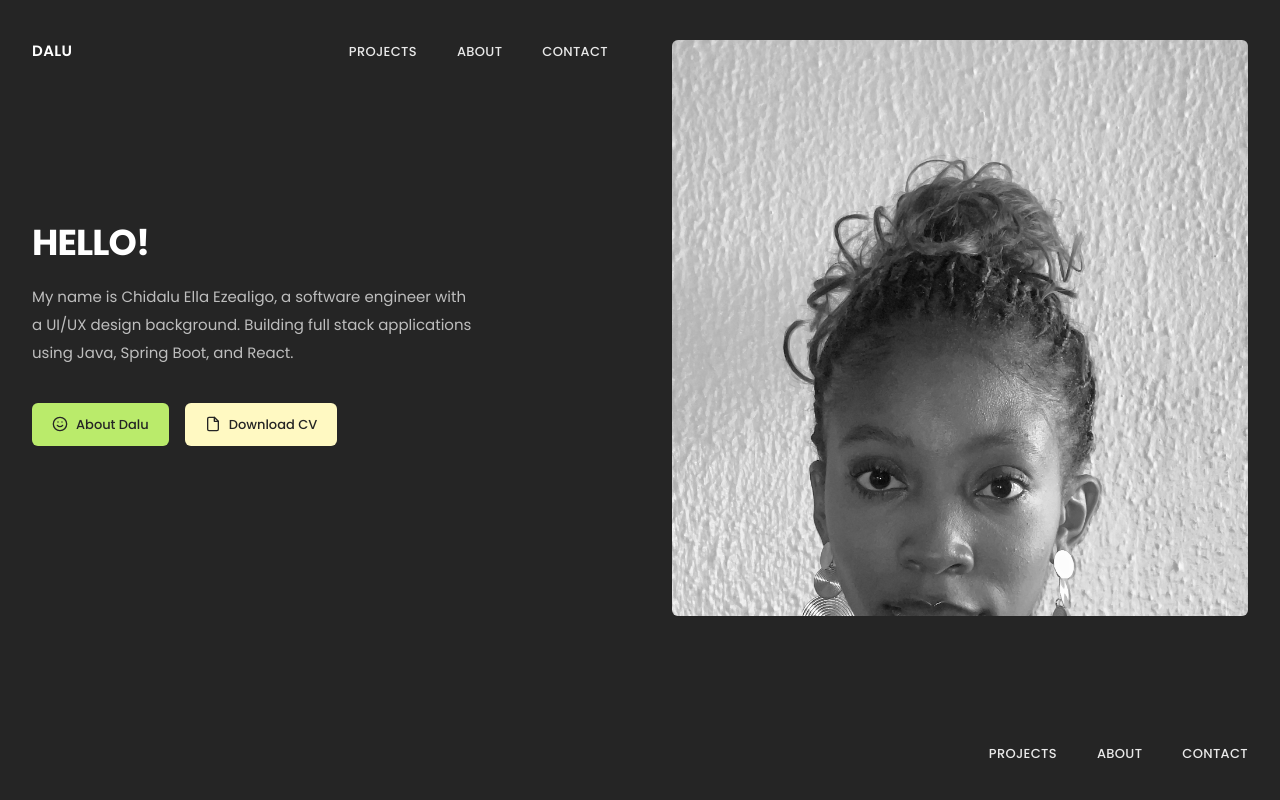
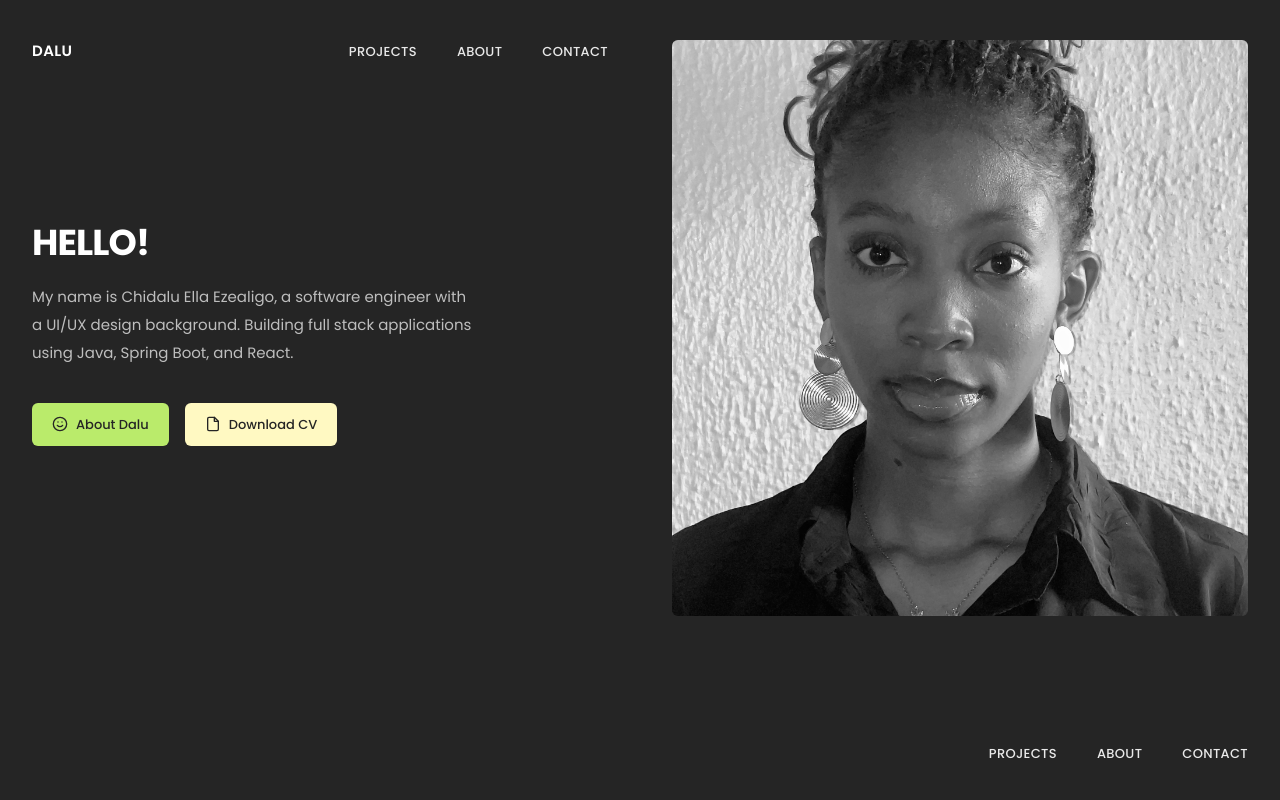
Before and after one commit to Dalu-codes/Portfolio, a React (Vite) app: page / in a window 1280 px wide. Shown: the top 800 px of the page. Built offline with nearby package versions, Linux system fonts and the light colour scheme.

Commit message:
update photo sizing

```diff
--- a/src/components/Hero.tsx
+++ b/src/components/Hero.tsx
@@ -42,11 +42,20 @@ export default function Hero() {
         </Reveal>
       </div>
 
-      <Reveal delay={150}>
+      {/* <Reveal delay={150}>
         <div className="img-zoom rounded-md w-full aspect-square">
           <img src={profile} alt="Profile Picture" />
         </div>
-      </Reveal>
+      </Reveal> */}
+      <Reveal delay={150}>
+      <div className="rounded-md w-full aspect-square overflow-hidden">
+        <img
+          src={profile}
+          alt="Profile Picture"
+          className="w-full h-full object-cover"
+        />
+      </div>
+    </Reveal>
     </section>
   );
 }
```
